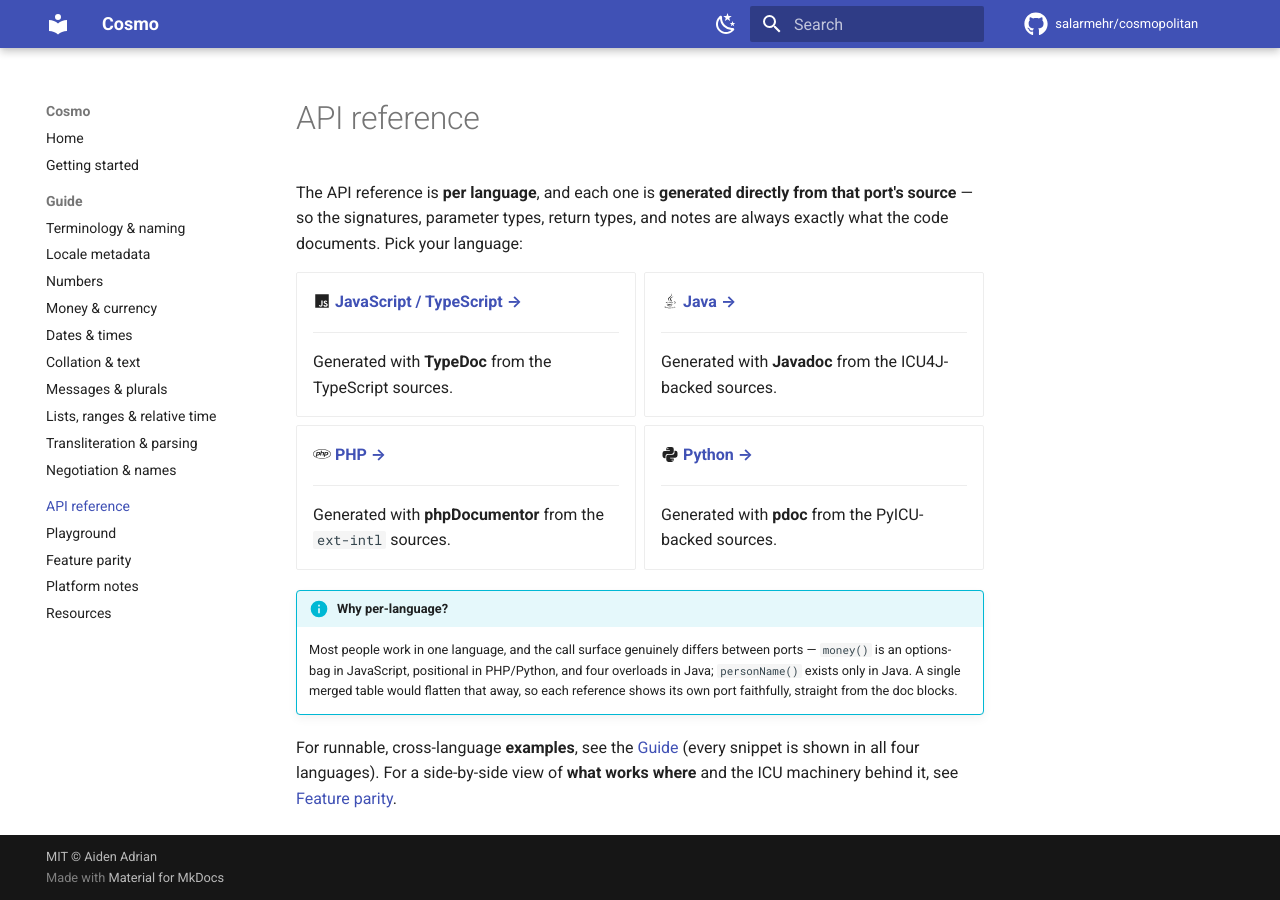
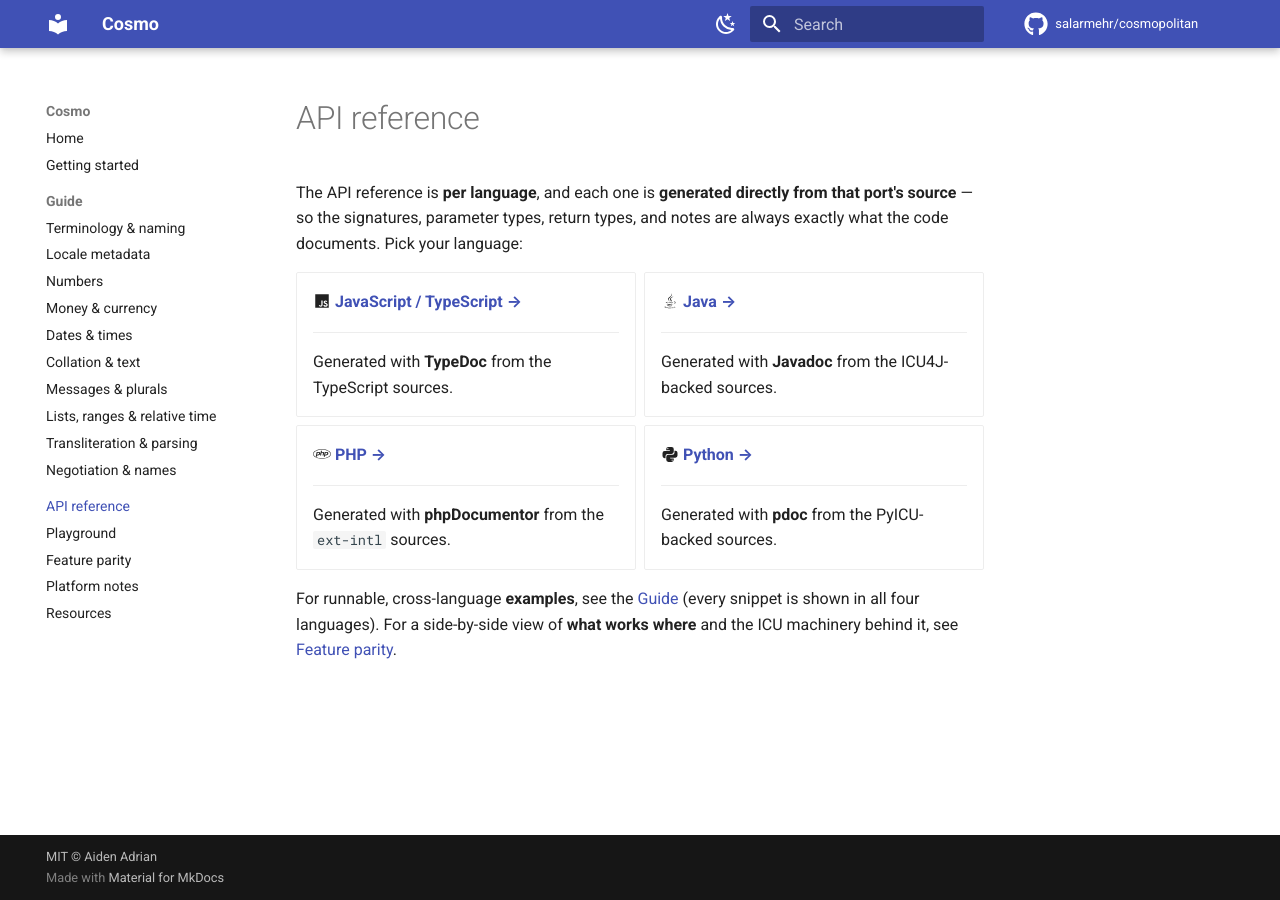
Before and after one commit to cosmo-intl/cosmo-docs, an MkDocs documentation site: the page built from docs/api-reference.md, in a window 1280 px wide. Built offline with MkDocs 1.6.1 and Material for MkDocs 9.7.7, drawn with Linux system fonts in a browser that asks for light colours; comment, search, counter and statistics services are not loaded.

Commit message:
Drop the Why per-language section from the API reference landing page

```diff
--- a/docs/api-reference.md
+++ b/docs/api-reference.md
@@ -32,13 +32,6 @@ are always exactly what the code documents. Pick your language:
 
 </div>
 
-!!! info "Why per-language?"
-    Most people work in one language, and the call surface genuinely differs between
-    ports — `money()` is an options-bag in JavaScript, positional in PHP/Python, and
-    four overloads in Java; `personName()` exists only in Java. A single merged table
-    would flatten that away, so each reference shows its own port faithfully, straight
-    from the doc blocks.
-
 For runnable, cross-language **examples**, see the [Guide](guide/terminology.md)
 (every snippet is shown in all four languages). For a side-by-side view of **what
 works where** and the ICU machinery behind it, see [Feature parity](parity.md).
```
